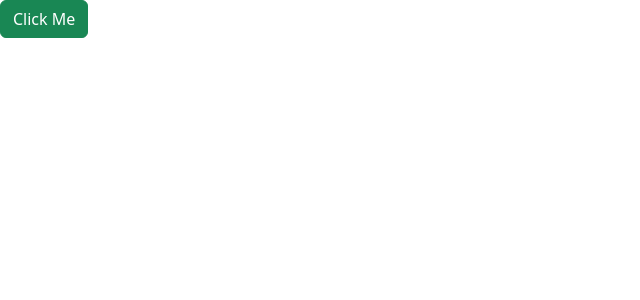
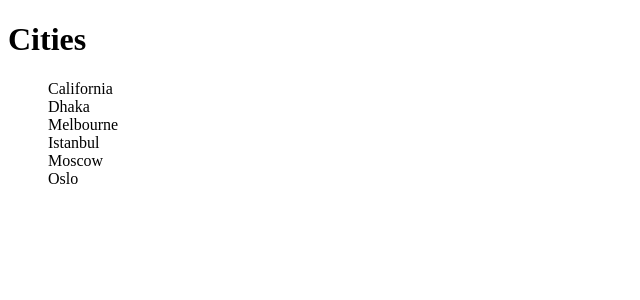
Before and after one commit to zkDhruba/learn-react-mosh, a React (Vite) app: page / in a window 1280 px wide. Shown: the top 300 px of the page, without its empty margins (0-640 px from the left). Built offline with nearby package versions, Linux system fonts and the light colour scheme.

Commit message:
styling start

```diff
--- a/src/App.tsx
+++ b/src/App.tsx
@@ -5,22 +5,26 @@ import Button from "./components/Button";
 import ListGroup from "./components/ListGroup";
 
 function App() {
-  const [visibility, setVisibility] = useState(false);
+  const items: string[] = [
+    "California",
+    "Dhaka",
+    "Melbourne",
+    "Istanbul",
+    "Moscow",
+    "Oslo",
+  ];
 
-  const handleClickButton = () => {
-    setVisibility(true);
+  const handleSelectedItem = (item: string) => {
+    console.log(item);
   };
 
   return (
     <div>
-      {visibility && (
-        <Alert onAlertClose={() => setVisibility(false)}> My Alert </Alert>
-      )}
-      <Button
-        color="success"
-        text="Click Me"
-        onClickButton={handleClickButton}
-      ></Button>
+      <ListGroup
+        items={items}
+        heading="Cities"
+        onSelectItem={(item) => handleSelectedItem(item)}
+      />
     </div>
   );
 }
--- /dev/null
+++ b/src/components/ListGroup/ListGroup.css
@@ -0,0 +1,3 @@
+.list-group {
+    list-style: none;
+}
--- a/src/components/ListGroup.tsx
+++ b/src/components/ListGroup/ListGroup.tsx
@@ -1,4 +1,5 @@
 import { MouseEvent, useState } from "react";
+import "./ListGroup.css";
 
 interface Props {
   items: string[];
--- /dev/null
+++ b/src/components/ListGroup/index.ts
@@ -0,0 +1,3 @@
+import ListGroup from "./ListGroup";
+
+export default ListGroup
```
Also changed, not shown: src/main.tsx (+7 -7 lines).
